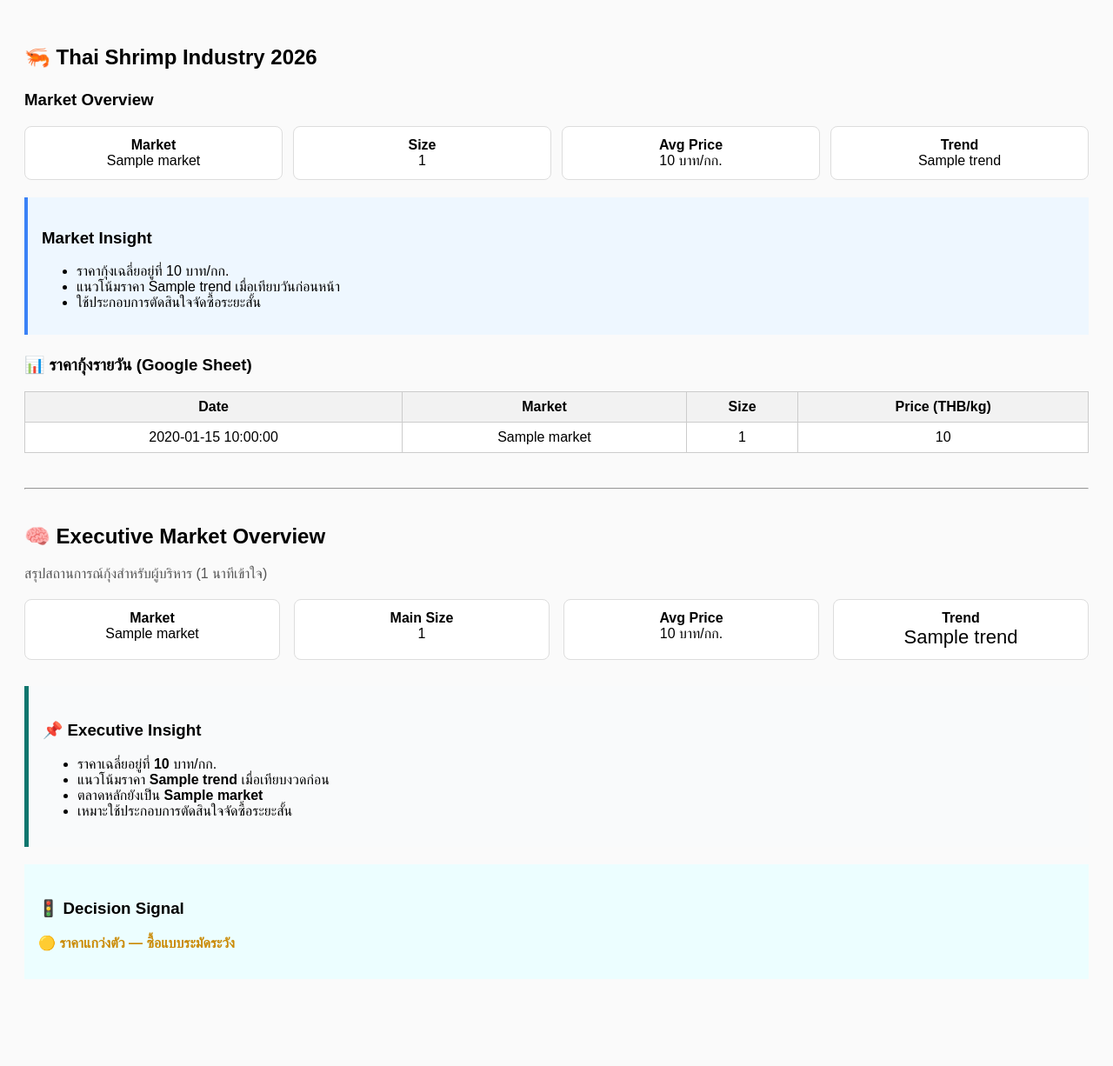
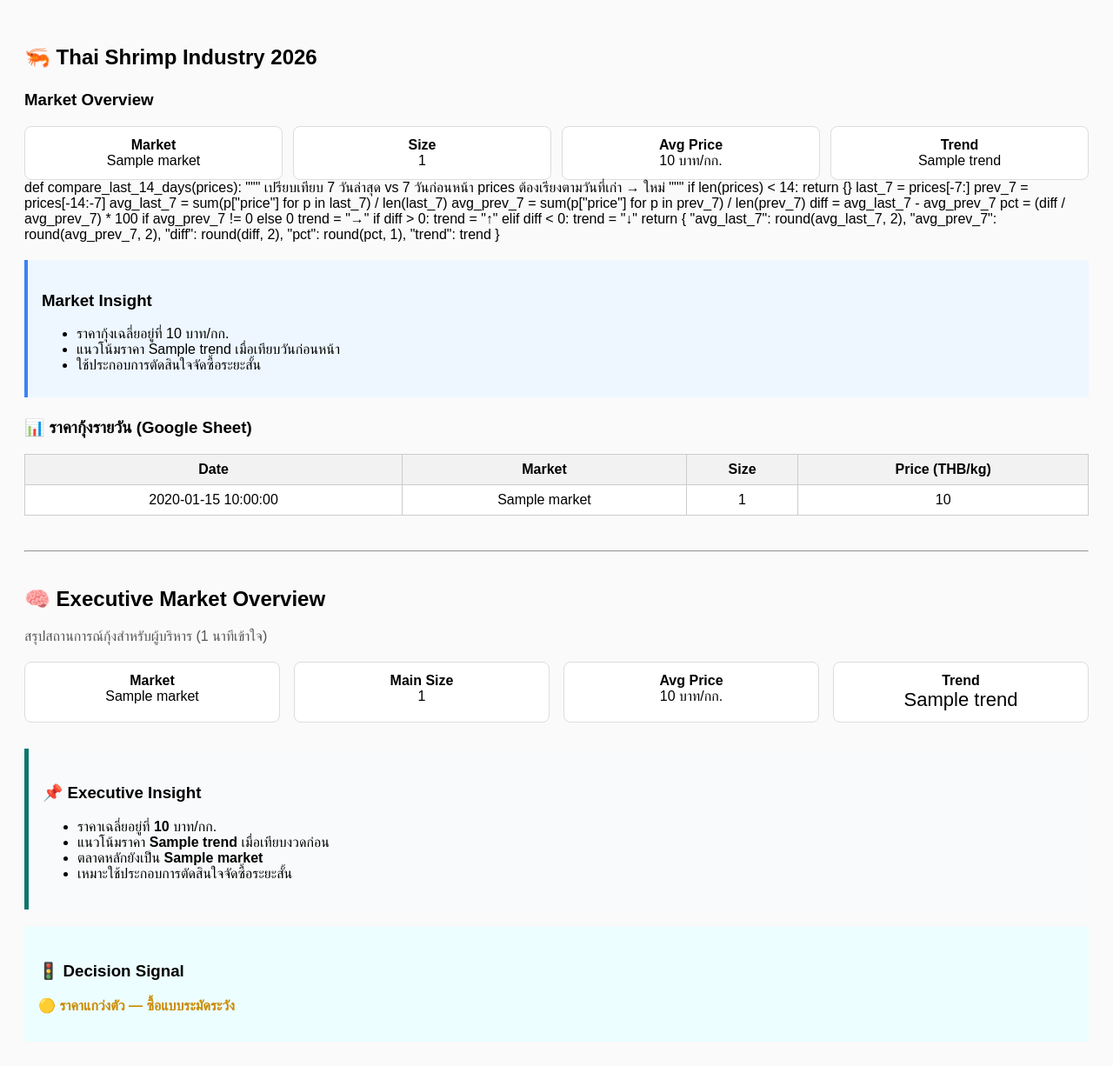
Before and after one commit to torsak6589-creator/thai-shrimp-industry-2026, a Flask app: template templates/dashboard.html in a window 1280 px wide. Shown: the whole page at 87% size. Before the commit the page ends 1126 px from the top, so only its background shows below. Run offline with Flask 3, Linux system fonts and the light colour scheme; the template is opened without the code that fills it: most values are stand-ins (such as "Sample title", 1, 10 or a date in 2020).

Commit message:
Update dashboard.html

```diff
--- a/templates/dashboard.html
+++ b/templates/dashboard.html
@@ -85,6 +85,36 @@
         </div>
     </div>
 </div>
+def compare_last_14_days(prices):
+    """
+    เปรียบเทียบ 7 วันล่าสุด vs 7 วันก่อนหน้า
+    prices ต้องเรียงตามวันที่เก่า → ใหม่
+    """
+    if len(prices) < 14:
+        return {}
+
+    last_7 = prices[-7:]
+    prev_7 = prices[-14:-7]
+
+    avg_last_7 = sum(p["price"] for p in last_7) / len(last_7)
+    avg_prev_7 = sum(p["price"] for p in prev_7) / len(prev_7)
+
+    diff = avg_last_7 - avg_prev_7
+    pct = (diff / avg_prev_7) * 100 if avg_prev_7 != 0 else 0
+
+    trend = "→"
+    if diff > 0:
+        trend = "↑"
+    elif diff < 0:
+        trend = "↓"
+
+    return {
+        "avg_last_7": round(avg_last_7, 2),
+        "avg_prev_7": round(avg_prev_7, 2),
+        "diff": round(diff, 2),
+        "pct": round(pct, 1),
+        "trend": trend
+    }
 
 <!-- ===== Market Insight ===== -->
 <div class="insight">
```
